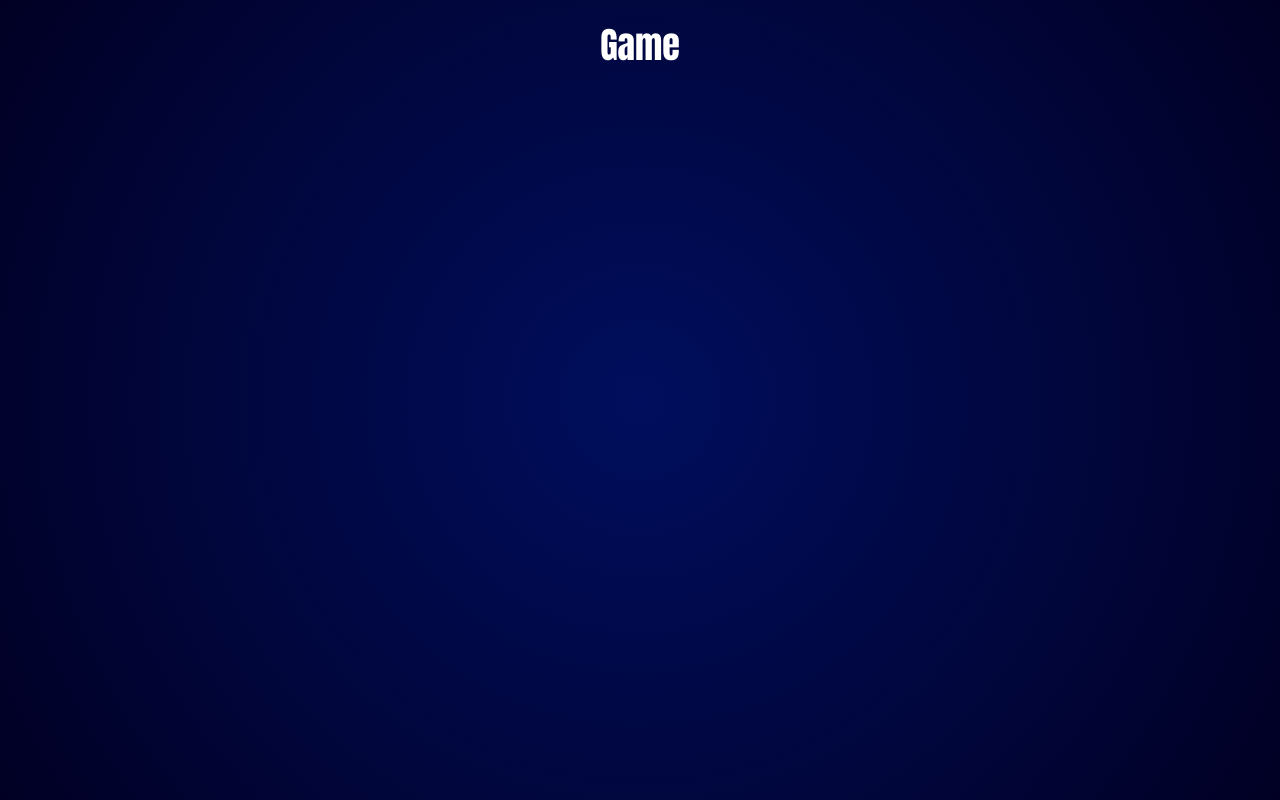
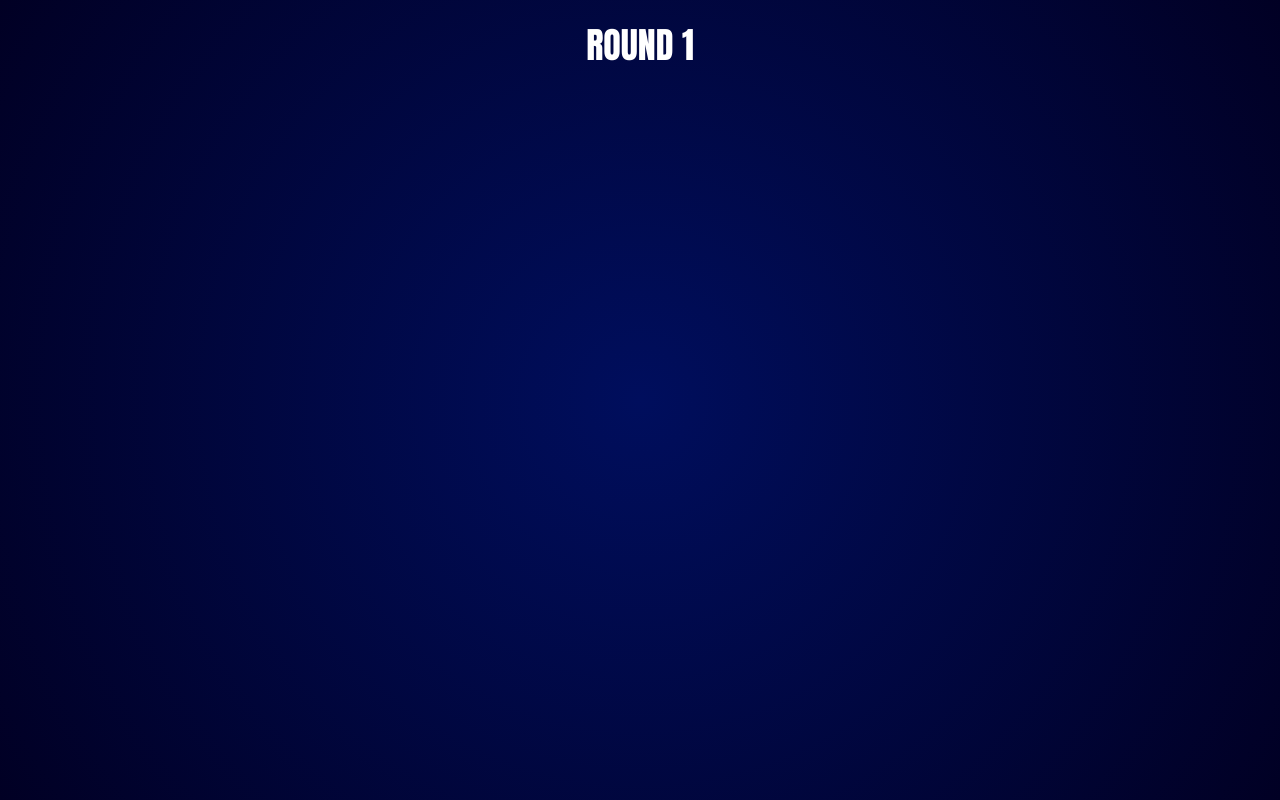
Before and after one commit to tamaraeaton/trivia-fighters, a React (Create React App) app: page /game in a window 1280 px wide. Built offline with nearby package versions, Linux system fonts and the light colour scheme.

Commit message:
RAP403: - created round component

```diff
--- /dev/null
+++ b/src/components/Game/Round.tsx
@@ -0,0 +1,5 @@
+const Round = () => {
+  return <h1>ROUND 1</h1>;
+};
+
+export default Round;
--- a/src/pages/Game.tsx
+++ b/src/pages/Game.tsx
@@ -1,3 +1,5 @@
-const Game: React.FunctionComponent = () => <h1>Game</h1>;
+import Round from '../components/Game/Round';
+
+const Game: React.FunctionComponent = () => <Round />;
 
 export default Game;
```
Also changed, not shown: 1 other file (tests, documents, lock files or other folders).
